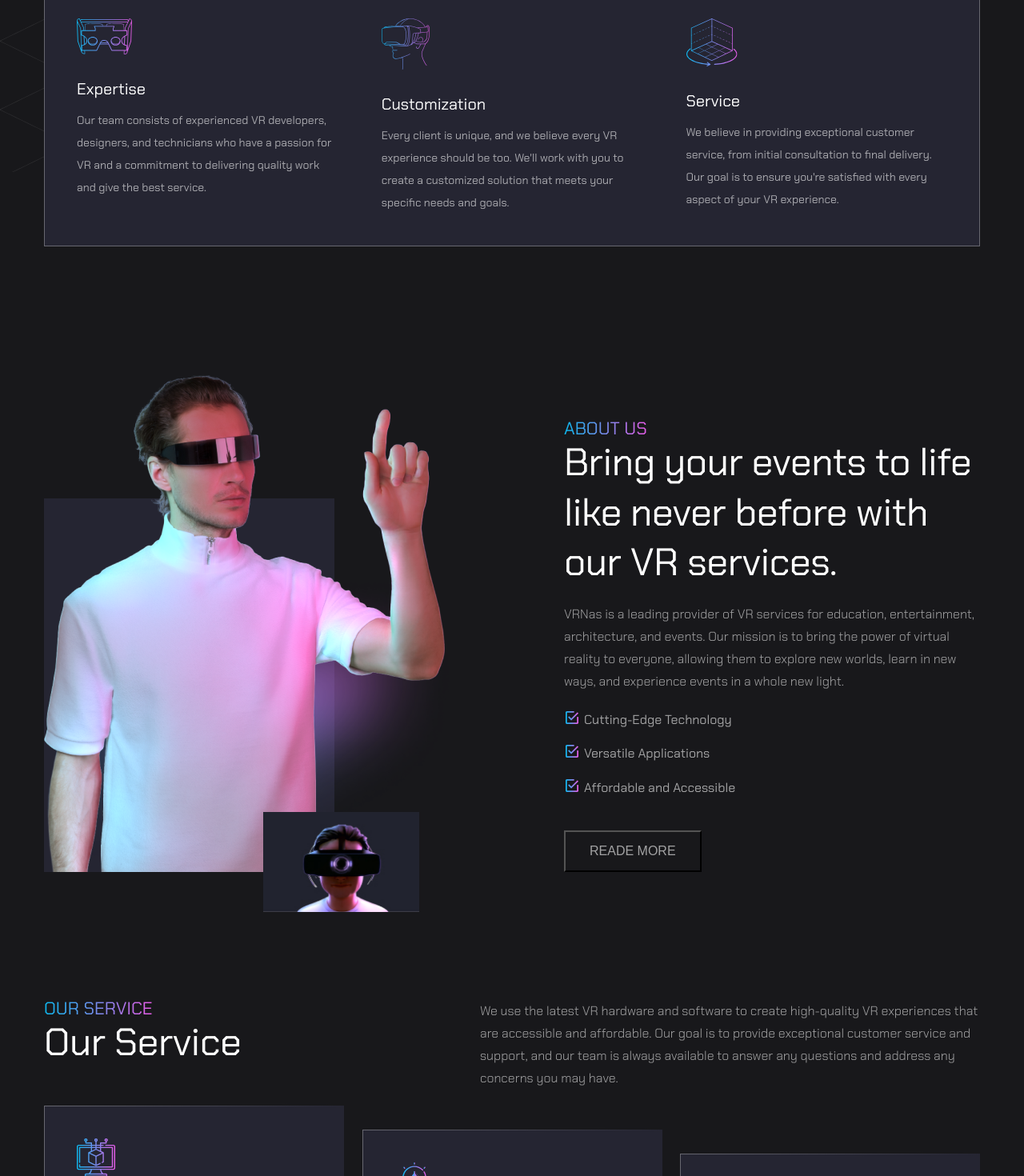
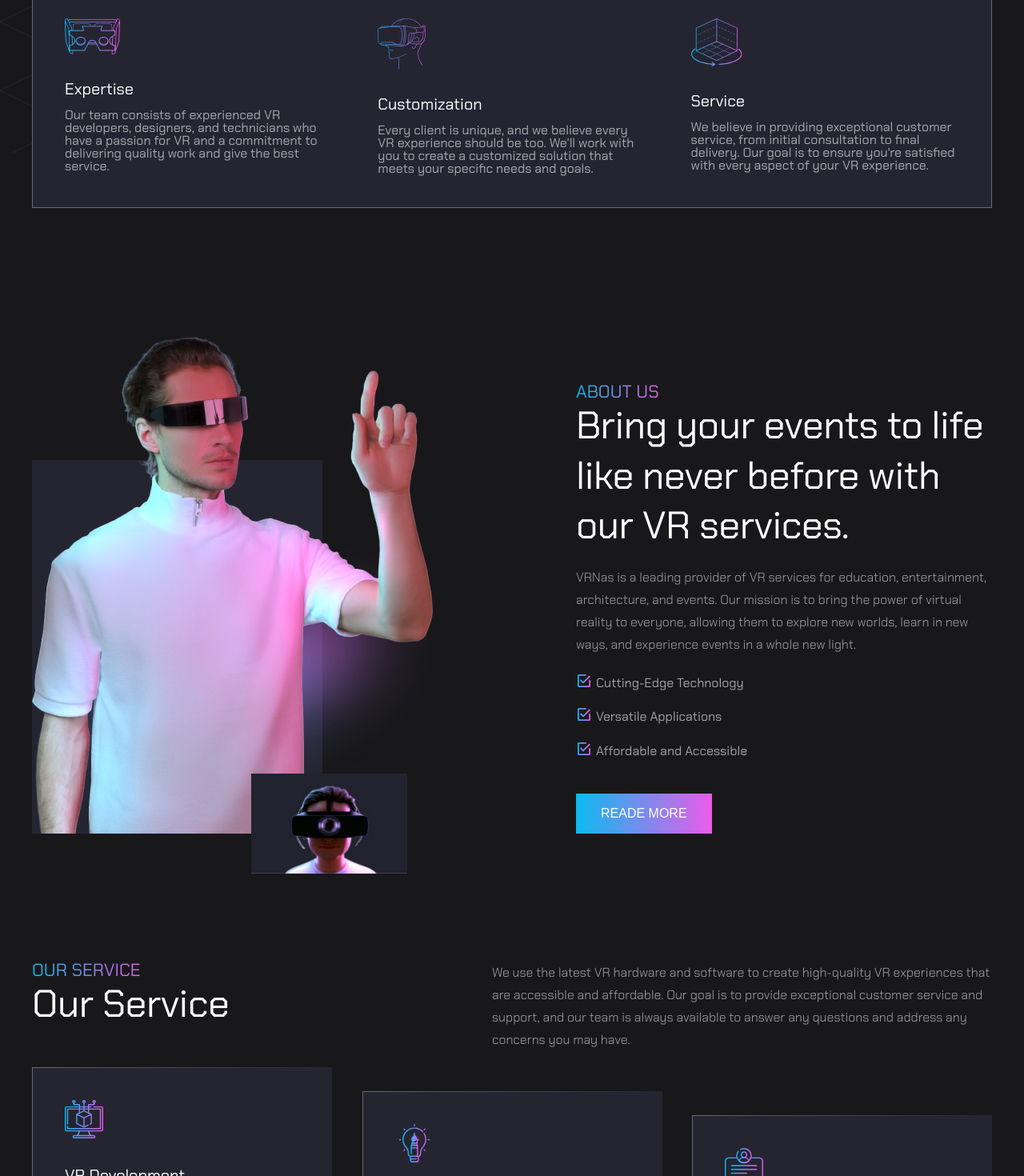
Before and after one commit to 0smir/react, a React (Create React App) app: page / in a window 1280 px wide. Shown: the part 760-2230 px from the top of the page at 80% size. Built offline with nearby package versions, Linux system fonts and the light colour scheme.

Commit message:
add small fix to adaptivity and styles of buttons

```diff
--- a/src/components/pages/error/error.scss
+++ b/src/components/pages/error/error.scss
@@ -7,6 +7,11 @@
         margin: 0 0 0 auto;
         max-width: 1330px;
 
+        @media(min-width: 1431px) {
+            max-width: 1230px;
+            margin: 0 auto;
+            padding: 0 15px;
+        }
         @media(max-width: $media-md) {
             padding: 0;
         }
--- a/src/components/pages/home/components/AboutSection.jsx
+++ b/src/components/pages/home/components/AboutSection.jsx
@@ -25,7 +25,7 @@ function AboutSection() {
                                     )
                             })}
                         </ul>
-                        <Button className="btn">Reade More</Button>
+                        <Button className="btn btn--filled">Reade More</Button>
                     </div>
                 </div>
             </div>
--- a/src/components/pages/home/styles/_services_section.scss
+++ b/src/components/pages/home/styles/_services_section.scss
@@ -61,6 +61,9 @@
             @media (max-width: $media-tablet) {
                 padding: 25px;
             }
+            @media (max-width: $media-tablet-sm) {
+                padding: 25px 15px;
+            }
             @media (max-width: $media-md) {
                 position: static;
                 width: calc((100% / 2) - 10px);
@@ -97,12 +100,19 @@
             color: $white;
         }
 
-        &__description {
+        &__description-text {
             font-family: $font-main;
             font-size: 14px;
             line-height: 2;
             font-weight: 400;
             color: $text_color;
+
+            @media (max-width: $media-tablet-sm) {
+                font-size: 13px;
+            }
+            @media (max-width: $media-md) {
+                font-size: 14px;
+            }
         }
     }
 }
--- a/src/components/structure-components/PointsList.jsx
+++ b/src/components/structure-components/PointsList.jsx
@@ -10,7 +10,7 @@ function PointsList({className, itemList}) {
                     <li className={`${className}__list-item ${className}__item`} key={id}>
                         <img src={icon} alt={title} className={`${className}__icon`} />
                         <h3 className={`${className}__title`}>{title}</h3>
-                        <p className={`${className}__description`}>{description}</p>
+                        <p className={`${className}__description-text`}>{description}</p>
                     </li>
                 )
            })}
--- a/src/styles/common_styles.scss
+++ b/src/styles/common_styles.scss
@@ -44,7 +44,7 @@ p {
     display: flex;
     flex-direction: column;
     width: 100%;
-    max-width: 1200px;
+    max-width: 1230px;
     margin: 0 auto;
     padding: 0 15px;
 }
@@ -75,13 +75,15 @@ p {
     display: flex;
     justify-content: center;
     padding: 15px 30px;
-    background-color: transparent;
+    border: 1px solid;
+    border-image: $border_with_gradient;
     color: $text_color;
     font-size: 16px;
     text-transform: uppercase;
     text-decoration: none;
 
     &--outline {
+        background-color: transparent;
         border: 1px solid;
         border-image: $border_with_gradient;
 
```
